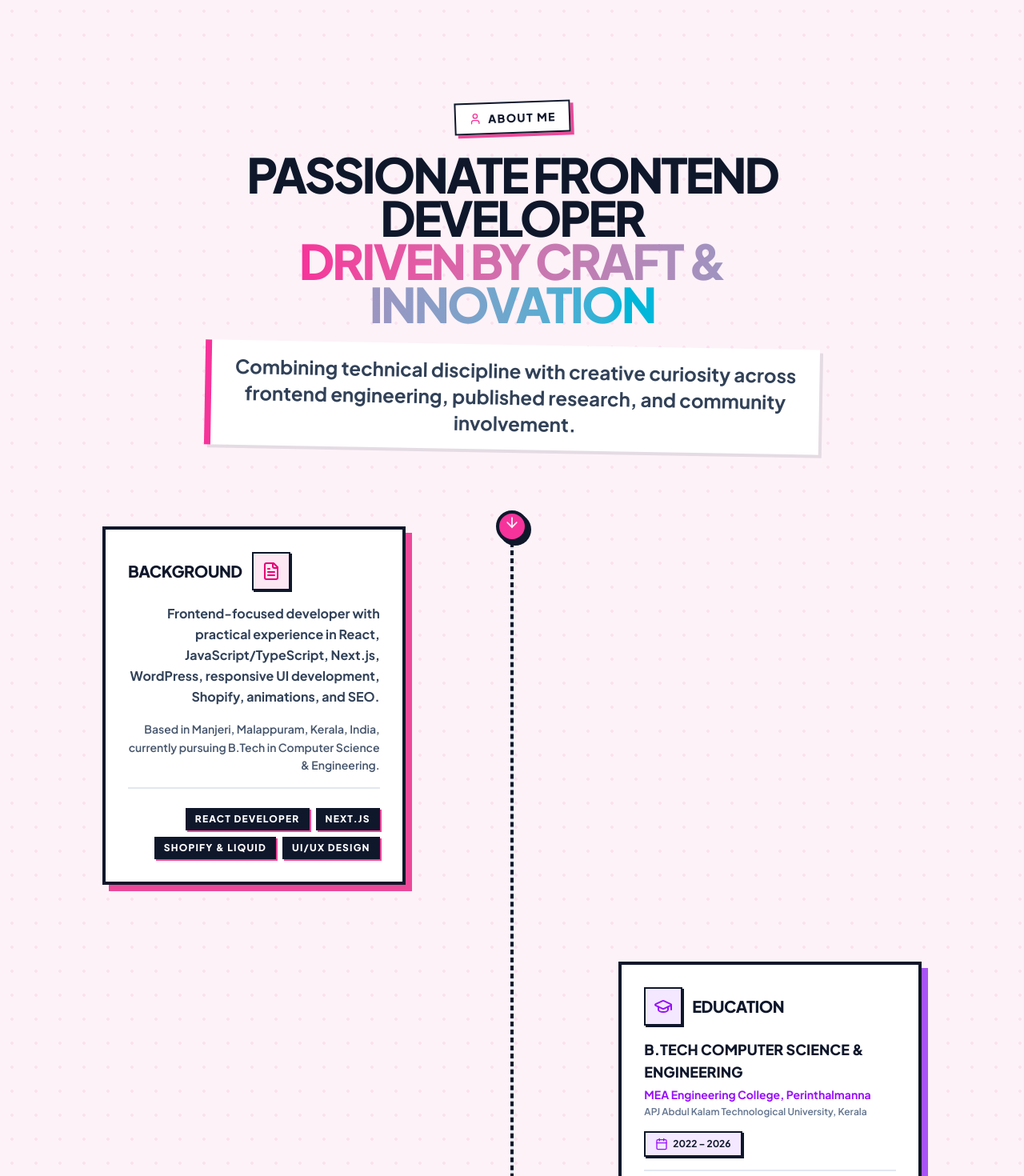
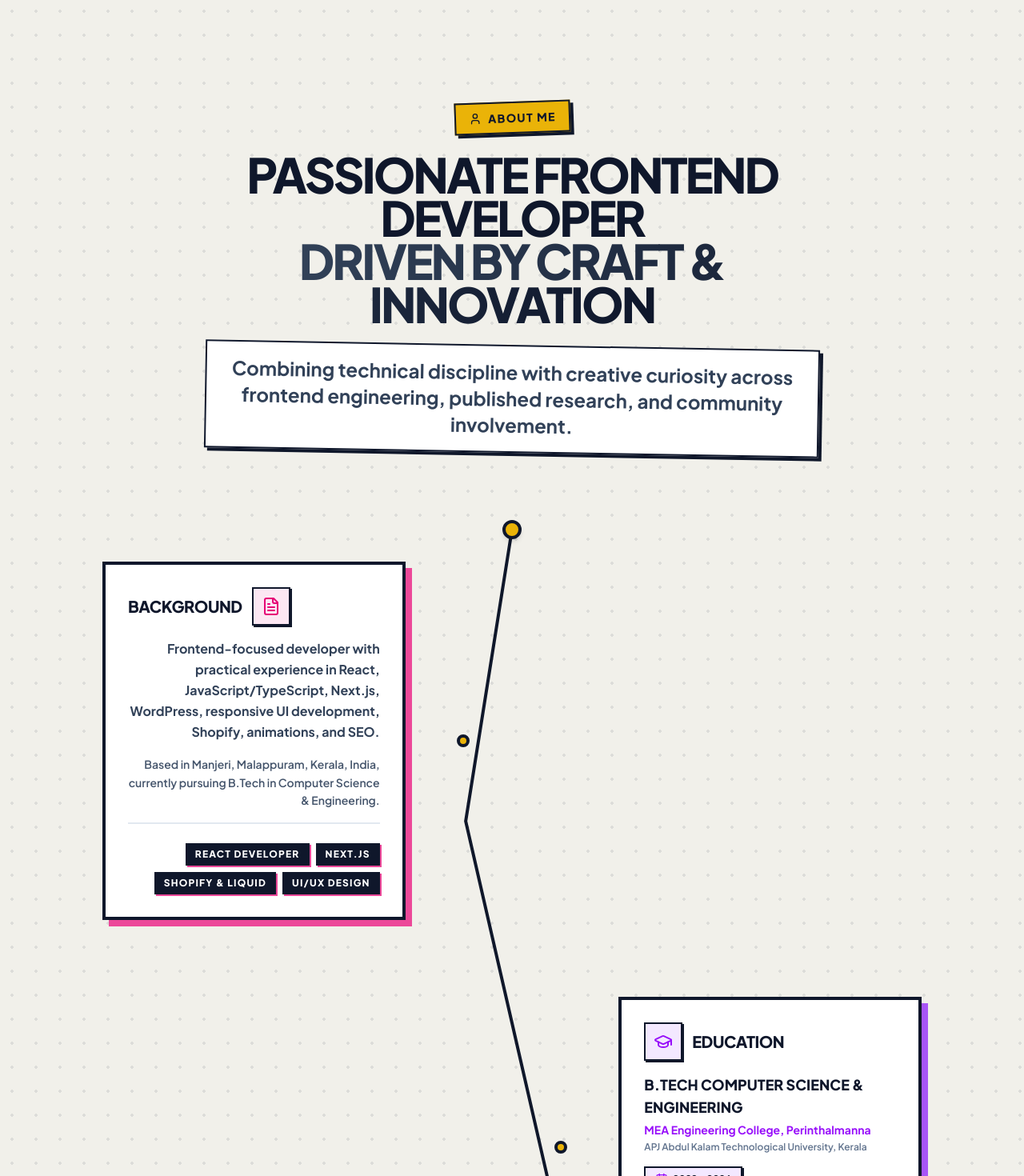
Before and after one commit to MohammedHaneenPM/PortfolioNew, a React (Vite) app: page / in a window 1280 px wide. Shown: the part 1480-2950 px from the top of the page at 80% size. Built offline with nearby package versions, Linux system fonts and the light colour scheme.

Commit message:
fixed gsap animation

```diff
--- a/src/components/AboutSection.tsx
+++ b/src/components/AboutSection.tsx
@@ -1,4 +1,4 @@
-import React, { useRef, useEffect } from 'react';
+import React, { useRef, useState, useEffect } from 'react';
 import {
   User,
   FileText,
@@ -19,6 +19,7 @@ import {
   Cake,
   CheckCircle2,
   ArrowDown,
+  CircleDot,
 } from 'lucide-react';
 import {
   DEVELOPER_PROFILE,
@@ -43,91 +44,159 @@ export const AboutSection: React.FC<AboutSectionProps> = ({
   const sectionRef = useRef<HTMLElement>(null);
   const timelineRef = useRef<HTMLDivElement>(null);
   const markerRef = useRef<HTMLDivElement>(null);
+  const [pathData, setPathData] = useState('');
 
+  // We use useGSAP to handle the animations and path generation
   useGSAP(() => {
-    // Animate the marker moving down the line
-    if (timelineRef.current && markerRef.current) {
-      gsap.to(markerRef.current, {
+    if (!timelineRef.current || !markerRef.current) return;
+
+    const cards = gsap.utils.toArray('.timeline-card') as HTMLElement[];
+    const nodes = gsap.utils.toArray('.timeline-node') as HTMLElement[];
+
+    const setupTimeline = () => {
+      if (!timelineRef.current || nodes.length === 0) return;
+
+      const timelineRect = timelineRef.current.getBoundingClientRect();
+
+      // Calculate coordinates for each node relative to the timeline container
+      const nodeCoords = nodes.map(node => {
+        const rect = node.getBoundingClientRect();
+        return {
+          x: rect.left - timelineRect.left + node.offsetWidth / 2,
+          y: rect.top - timelineRect.top + node.offsetHeight / 2,
+        };
+      });
+
+      const startX = timelineRef.current.offsetWidth / 2;
+      const startY = 0;
+
+      // 1. Generate the zig-zag SVG path connecting the nodes
+      // To match the reference, we use a solid line that connects the nodes.
+      let d = `M ${startX} ${startY}`;
+      nodeCoords.forEach((coord) => {
+        d += ` L ${coord.x} ${coord.y}`;
+      });
+      d += ` L ${startX} ${timelineRef.current.offsetHeight}`;
+      setPathData(d);
+
+      // 2. Kill old scroll triggers before recreating
+      ScrollTrigger.getAll().forEach(t => {
+        if (t.vars.id === 'arrow-scroll') t.kill();
+      });
+
+      // Reset marker position
+      gsap.set(markerRef.current, { x: 0, y: 0, left: startX, top: startY });
+
+      // 3. Create the GSAP timeline that moves the arrow along the nodes
+      const tl = gsap.timeline({
         scrollTrigger: {
+          id: 'arrow-scroll',
           trigger: timelineRef.current,
           start: "top 50%",
           end: "bottom 50%",
-          scrub: 1, // Smooth scrubbing
-        },
-        y: () => timelineRef.current!.offsetHeight,
+          scrub: 1,
+        }
+      });
+
+      // Move from start to Node 1, Node 2, etc.
+      nodeCoords.forEach((coord) => {
+        tl.to(markerRef.current, {
+          left: coord.x,
+          top: coord.y,
           ease: "none",
         });
+      });
 
-      // Animate each timeline card as the marker (or scroll) reaches it
-      const cards = gsap.utils.toArray('.timeline-card');
-      cards.forEach((card: any, i) => {
+      // Finally move to the bottom center
+      tl.to(markerRef.current, {
+        left: startX,
+        top: timelineRef.current.offsetHeight,
+        ease: "none",
+      });
+    };
+
+    // Initial setup with a slight delay to ensure layout is complete
+    setTimeout(setupTimeline, 100);
+
+    window.addEventListener('resize', setupTimeline);
+
+    cards.forEach((card) => {
       gsap.fromTo(card,
         {
           y: 100,
           opacity: 0,
-            x: i % 2 === 0 ? -50 : 50 // Slide in from alternating sides on desktop
+          scale: 0.95,
         },
         {
           scrollTrigger: {
             trigger: card,
-              start: "top 60%", // Triggers when the top of the card hits 60% of viewport
+            start: "top 75%",
           },
           y: 0,
-            x: 0,
+          scale: 1,
           opacity: 1,
           duration: 0.8,
-            ease: "back.out(1.5)",
+          ease: "back.out(1.2)",
           clearProps: "all"
         }
       );
     });
-    }
+
+    return () => window.removeEventListener('resize', setupTimeline);
   }, { scope: sectionRef });
 
   return (
-    <section ref={sectionRef} id="about" className="py-20 md:py-32 relative bg-pink-50 overflow-hidden">
-      {/* Abstract Background pattern */}
-      <div className="absolute inset-0 opacity-10" style={{ backgroundImage: 'radial-gradient(#ec4899 2px, transparent 2px)', backgroundSize: '30px 30px' }} />
+    <section ref={sectionRef} id="about" className="py-20 md:py-32 relative bg-[#f1f0ea] overflow-hidden">
+      {/* Abstract Background pattern - matching the light warm gray of the reference */}
+      <div className="absolute inset-0 opacity-10" style={{ backgroundImage: 'radial-gradient(#1e293b 2px, transparent 2px)', backgroundSize: '30px 30px' }} />
 
       <div className="max-w-7xl mx-auto px-4 sm:px-6 lg:px-8 relative z-10">
         {/* Section Header */}
         <div className="space-y-6 mb-24 max-w-4xl mx-auto text-center">
-          <div className="inline-flex items-center gap-2 px-4 py-2 bg-white border-2 border-slate-900 shadow-[4px_4px_0px_0px_rgba(236,72,153,1)] text-sm font-black text-slate-900 uppercase tracking-widest -rotate-2">
-            <User className="w-4 h-4 text-pink-500" />
+          <div className="inline-flex items-center gap-2 px-4 py-2 bg-[#eab308] border-2 border-slate-900 shadow-[4px_4px_0px_0px_rgba(15,23,42,1)] text-sm font-black text-slate-900 uppercase tracking-widest -rotate-2">
+            <User className="w-4 h-4 text-slate-900" />
             <span>About Me</span>
           </div>
 
           <h2 className="text-4xl sm:text-6xl font-black tracking-tighter text-slate-900 uppercase leading-[0.9]">
             Passionate Frontend Developer <br />
-            <span className="text-transparent bg-clip-text bg-gradient-to-r from-pink-500 to-cyan-500">
+            <span className="text-transparent bg-clip-text bg-gradient-to-r from-slate-700 to-slate-900">
               Driven by Craft & Innovation
             </span>
           </h2>
 
-          <p className="text-slate-700 text-lg sm:text-2xl font-bold max-w-3xl mx-auto leading-snug bg-white p-4 border-l-8 border-pink-500 shadow-[4px_4px_0px_0px_rgba(15,23,42,0.1)] rotate-1">
+          <p className="text-slate-700 text-lg sm:text-2xl font-bold max-w-3xl mx-auto leading-snug bg-white p-4 border-2 border-slate-900 shadow-[4px_4px_0px_0px_rgba(15,23,42,1)] rotate-1">
             Combining technical discipline with creative curiosity across frontend engineering, published research, and community involvement.
           </p>
         </div>
 
         {/* Timeline Container */}
         <div className="relative max-w-5xl mx-auto" ref={timelineRef}>
-          {/* Center Vertical Line */}
-          <div className="absolute left-8 md:left-1/2 top-0 bottom-0 w-1 md:-ml-0.5 bg-slate-200 border-x-2 border-slate-900 border-dashed" />
 
-          {/* Moving Marker */}
+          {/* Dynamic SVG Path Background */}
+          <svg className="absolute top-0 left-0 w-full h-full pointer-events-none z-0">
+            <path
+              d={pathData}
+              fill="none"
+              stroke="#0f172a"
+              strokeWidth="4"
+              className="transition-all duration-300"
+            />
+          </svg>
+
+          {/* Moving Marker (Yellow circle with black border like reference) */}
           <div
             ref={markerRef}
-            className="absolute left-8 md:left-1/2 top-0 w-10 h-10 -ml-5 -mt-5 bg-pink-500 border-4 border-slate-900 rounded-full flex items-center justify-center shadow-[4px_4px_0px_0px_rgba(15,23,42,1)] z-20"
-          >
-            <ArrowDown className="w-5 h-5 text-white animate-bounce" />
-          </div>
+            className="absolute w-6 h-6 -ml-3 -mt-3 bg-[#eab308] border-4 border-slate-900 rounded-full flex items-center justify-center z-20 shadow-md"
+            style={{ left: '50%', top: 0 }}
+          />
 
           {/* Timeline Events */}
-          <div className="space-y-16 md:space-y-24">
+          <div className="space-y-16 md:space-y-24 relative z-10 pt-10">
 
             {/* Card 1: Background (Left) */}
-            <div className="timeline-card relative flex flex-col md:flex-row justify-between items-center w-full pl-20 md:pl-0">
-              <div className="md:w-5/12 w-full md:pr-12 md:text-right">
+            <div className="timeline-card relative flex flex-col md:flex-row justify-between items-center w-full">
+              <div className="md:w-5/12 w-full pl-12 md:pl-0 md:pr-12 md:text-right relative">
                 <div className="p-6 sm:p-7 bg-white border-4 border-slate-900 shadow-[8px_8px_0px_0px_rgba(236,72,153,1)] hover:translate-x-1 hover:-translate-y-1 hover:shadow-[12px_12px_0px_0px_rgba(236,72,153,1)] transition-all flex flex-col justify-between group rounded-none">
                   <div className="space-y-4 text-left">
                     <div className="flex items-center gap-3 md:flex-row-reverse md:justify-end">
@@ -158,16 +227,21 @@ export const AboutSection: React.FC<AboutSectionProps> = ({
                     )}
                   </div>
                 </div>
+                {/* Node */}
+                <div className="timeline-node absolute top-1/2 -translate-y-1/2 left-0 md:left-auto md:-right-8 w-4 h-4 bg-[#eab308] border-4 border-slate-900 rounded-full z-10" />
               </div>
               <div className="hidden md:block w-2/12" />
               <div className="hidden md:block w-5/12" />
             </div>
 
             {/* Card 2: Education (Right) */}
-            <div className="timeline-card relative flex flex-col md:flex-row justify-between items-center w-full pl-20 md:pl-0">
+            <div className="timeline-card relative flex flex-col md:flex-row justify-between items-center w-full">
               <div className="hidden md:block w-5/12" />
               <div className="hidden md:block w-2/12" />
-              <div className="md:w-5/12 w-full md:pl-12">
+              <div className="md:w-5/12 w-full pl-12 relative">
+                {/* Node */}
+                <div className="timeline-node absolute top-1/2 -translate-y-1/2 left-0 md:-left-8 w-4 h-4 bg-[#eab308] border-4 border-slate-900 rounded-full z-10" />
+
                 <div className="p-6 sm:p-7 bg-white border-4 border-slate-900 shadow-[8px_8px_0px_0px_rgba(168,85,247,1)] hover:translate-x-1 hover:-translate-y-1 hover:shadow-[12px_12px_0px_0px_rgba(168,85,247,1)] transition-all flex flex-col justify-between group rounded-none">
                   <div className="space-y-4">
                     <div className="flex items-center gap-3">
@@ -210,8 +284,11 @@ export const AboutSection: React.FC<AboutSectionProps> = ({
             </div>
 
             {/* Card 3: Research Publication (Left) */}
-            <div className="timeline-card relative flex flex-col md:flex-row justify-between items-center w-full pl-20 md:pl-0">
-              <div className="md:w-5/12 w-full md:pr-12 md:text-right">
+            <div className="timeline-card relative flex flex-col md:flex-row justify-between items-center w-full">
+              <div className="md:w-5/12 w-full pl-12 md:pl-0 md:pr-12 md:text-right relative">
+                {/* Node */}
+                <div className="timeline-node absolute top-1/2 -translate-y-1/2 left-0 md:left-auto md:-right-8 w-4 h-4 bg-[#eab308] border-4 border-slate-900 rounded-full z-10" />
+
                 <div className="p-6 sm:p-7 bg-white border-4 border-slate-900 shadow-[8px_8px_0px_0px_rgba(6,182,212,1)] hover:translate-x-1 hover:-translate-y-1 hover:shadow-[12px_12px_0px_0px_rgba(6,182,212,1)] transition-all flex flex-col justify-between group rounded-none">
                   <div className="space-y-4 text-left">
                     <div className="flex items-center gap-3 md:flex-row-reverse md:justify-end">
@@ -249,10 +326,13 @@ export const AboutSection: React.FC<AboutSectionProps> = ({
             </div>
 
             {/* Card 4: Certificates (Right) */}
-            <div className="timeline-card relative flex flex-col md:flex-row justify-between items-center w-full pl-20 md:pl-0">
+            <div className="timeline-card relative flex flex-col md:flex-row justify-between items-center w-full">
               <div className="hidden md:block w-5/12" />
               <div className="hidden md:block w-2/12" />
-              <div className="md:w-5/12 w-full md:pl-12">
+              <div className="md:w-5/12 w-full pl-12 relative">
+                {/* Node */}
+                <div className="timeline-node absolute top-1/2 -translate-y-1/2 left-0 md:-left-8 w-4 h-4 bg-[#eab308] border-4 border-slate-900 rounded-full z-10" />
+
                 <div className="p-6 sm:p-7 bg-white border-4 border-slate-900 shadow-[8px_8px_0px_0px_rgba(245,158,11,1)] hover:translate-x-1 hover:-translate-y-1 hover:shadow-[12px_12px_0px_0px_rgba(245,158,11,1)] transition-all space-y-4 rounded-none">
                   <div className="flex items-center gap-3">
                     <div className="w-12 h-12 bg-amber-100 border-2 border-slate-900 shadow-[2px_2px_0px_0px_rgba(15,23,42,1)] flex items-center justify-center text-amber-600">
@@ -279,8 +359,11 @@ export const AboutSection: React.FC<AboutSectionProps> = ({
             </div>
 
             {/* Card 5: Career Goals (Left) */}
-            <div className="timeline-card relative flex flex-col md:flex-row justify-between items-center w-full pl-20 md:pl-0">
-              <div className="md:w-5/12 w-full md:pr-12 md:text-right">
+            <div className="timeline-card relative flex flex-col md:flex-row justify-between items-center w-full">
+              <div className="md:w-5/12 w-full pl-12 md:pl-0 md:pr-12 md:text-right relative">
+                {/* Node */}
+                <div className="timeline-node absolute top-1/2 -translate-y-1/2 left-0 md:left-auto md:-right-8 w-4 h-4 bg-[#eab308] border-4 border-slate-900 rounded-full z-10" />
+
                 <div className="p-6 sm:p-7 bg-white border-4 border-slate-900 shadow-[8px_8px_0px_0px_rgba(16,185,129,1)] hover:translate-x-1 hover:-translate-y-1 hover:shadow-[12px_12px_0px_0px_rgba(16,185,129,1)] transition-all space-y-4 rounded-none">
                   <div className="flex items-center gap-3 md:flex-row-reverse md:justify-end">
                     <div className="w-12 h-12 bg-emerald-100 border-2 border-slate-900 shadow-[2px_2px_0px_0px_rgba(15,23,42,1)] flex items-center justify-center text-emerald-600">
@@ -309,10 +392,13 @@ export const AboutSection: React.FC<AboutSectionProps> = ({
             </div>
 
             {/* Card 6: Languages & Interests (Right) */}
-            <div className="timeline-card relative flex flex-col md:flex-row justify-between items-center w-full pl-20 md:pl-0">
+            <div className="timeline-card relative flex flex-col md:flex-row justify-between items-center w-full">
               <div className="hidden md:block w-5/12" />
               <div className="hidden md:block w-2/12" />
-              <div className="md:w-5/12 w-full md:pl-12">
+              <div className="md:w-5/12 w-full pl-12 relative">
+                {/* Node */}
+                <div className="timeline-node absolute top-1/2 -translate-y-1/2 left-0 md:-left-8 w-4 h-4 bg-[#eab308] border-4 border-slate-900 rounded-full z-10" />
+
                 <div className="p-6 sm:p-7 bg-white border-4 border-slate-900 shadow-[8px_8px_0px_0px_rgba(225,29,72,1)] hover:translate-x-1 hover:-translate-y-1 hover:shadow-[12px_12px_0px_0px_rgba(225,29,72,1)] transition-all flex flex-col justify-between rounded-none">
                   <div className="space-y-6">
                     <div className="flex items-center gap-3">
```
Lines whose indentation alone changed are shown as unchanged.
